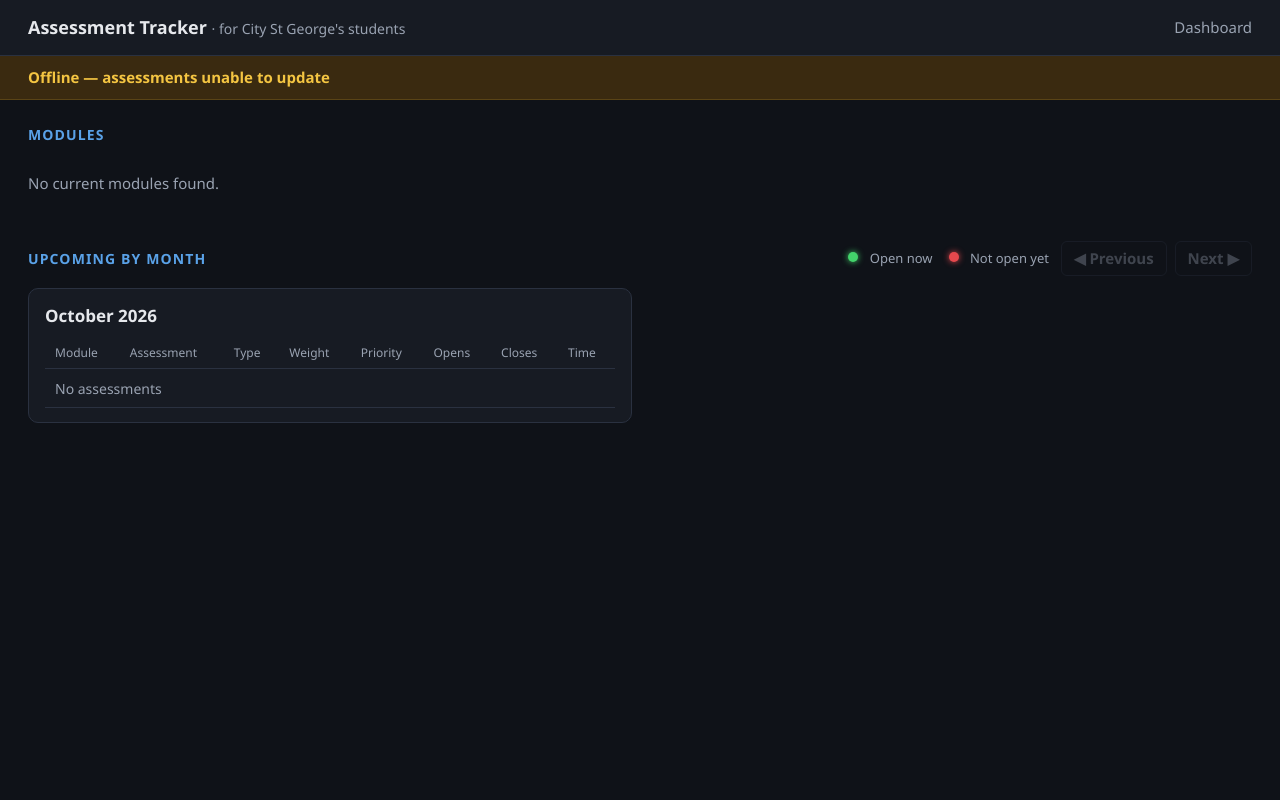
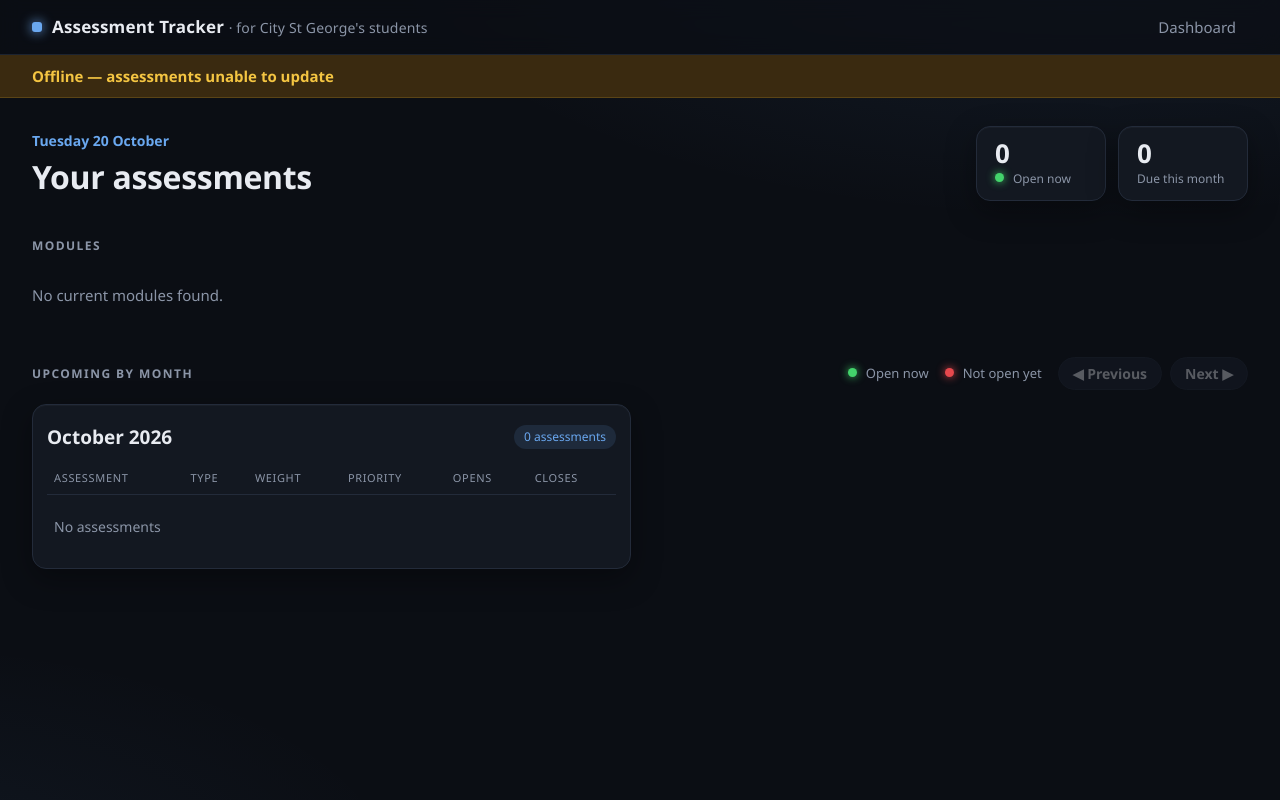
Before and after one commit to deividas-talocka/crunch, a Flask app: page / in a window 1280 px wide. Run offline with Flask 3, Linux system fonts and the light colour scheme.

Commit message:
Visual polish: hero stats, refined dark panels, compact month tables
Co-Authored-By: Claude Opus 5.5 <noreply@anthropic.com>

```diff
--- a/static/style.css
+++ b/static/style.css
@@ -1,118 +1,172 @@
 /* Dark "enhanced Moodle" theme. The accent is a lighter take on Moodle's blue;
    change --accent to restyle headings and links. */
 :root {
-  --bg: #0f1218;
-  --panel: #171b23;
-  --panel-2: #1e232d;
-  --border: #2a3140;
-  --text: #e6e8ec;
-  --muted: #9aa3b2;
-  --accent: #5aa2e8;
+  --bg: #0b0e14;
+  --panel: #131821;
+  --panel-2: #1a2030;
+  --border: #232b3a;
+  --border-soft: #1c2330;
+  --text: #e8ebf1;
+  --muted: #8b95a7;
+  --accent: #6aa8f0;
+  --accent-soft: rgba(106, 168, 240, .12);
   --high: #ef5350;
   --medium: #f4c542;
   --low: #4caf6a;
+  --radius: 14px;
+  --shadow: 0 1px 0 rgba(255, 255, 255, .03) inset, 0 10px 30px rgba(0, 0, 0, .35);
 }
 
 * { box-sizing: border-box; }
 
 body {
   margin: 0;
-  background: var(--bg);
+  min-height: 100vh;
   color: var(--text);
   font: 15px/1.5 "Segoe UI", system-ui, sans-serif;
+  background:
+    radial-gradient(1200px 500px at 85% -10%, rgba(106, 168, 240, .10), transparent 60%),
+    radial-gradient(900px 400px at -10% 110%, rgba(106, 168, 240, .06), transparent 60%),
+    var(--bg);
+  background-attachment: fixed;
 }
 
 a { color: var(--accent); text-decoration: none; }
 a:hover { text-decoration: underline; }
+.muted { color: var(--muted); }
 
+/* Top bar */
 .topbar {
+  position: sticky; top: 0; z-index: 10;
   display: flex; align-items: center; justify-content: space-between;
-  padding: 14px 28px; background: var(--panel); border-bottom: 1px solid var(--border);
+  padding: 14px 32px;
+  background: rgba(11, 14, 20, .75); backdrop-filter: blur(10px);
+  border-bottom: 1px solid var(--border-soft);
 }
-.brand { font-size: 18px; font-weight: 600; color: var(--text); }
+.brand { font-size: 17px; font-weight: 650; color: var(--text); letter-spacing: .01em; }
+.brand::before {
+  content: ""; display: inline-block; width: 10px; height: 10px; margin-right: 10px;
+  border-radius: 3px; background: var(--accent); box-shadow: 0 0 12px var(--accent); vertical-align: 1px;
+}
 .brand-sub { font-size: 14px; font-weight: 400; color: var(--muted); }
 a.brand:hover { text-decoration: none; }
-.topbar nav a { margin-left: 20px; color: var(--muted); }
-.topbar nav a:hover { color: var(--text); }
+.topbar nav a { margin-left: 8px; padding: 6px 12px; border-radius: 999px; color: var(--muted); }
+.topbar nav a:hover { color: var(--text); background: var(--panel-2); text-decoration: none; }
 
 .banner {
-  padding: 10px 28px; background: #3a2a10; color: var(--medium);
+  padding: 10px 32px; background: #3a2a10; color: var(--medium);
   border-bottom: 1px solid #5a4416; font-weight: 600;
 }
 
-main { padding: 24px 28px 48px; }
-section { margin-bottom: 32px; }
-.section-title { font-size: 14px; text-transform: uppercase; letter-spacing: .08em; color: var(--accent); margin: 0 0 12px; }
-.muted { color: var(--muted); }
+main { max-width: 1600px; margin: 0 auto; padding: 28px 32px 56px; }
+section { margin-bottom: 36px; }
+.section-title {
+  font-size: 12px; font-weight: 600; text-transform: uppercase; letter-spacing: .12em;
+  color: var(--muted); margin: 0 0 14px;
+}
+
+/* Hero: date, title and quick stats */
+.hero { display: flex; flex-wrap: wrap; align-items: flex-end; justify-content: space-between; gap: 20px; }
+.hero-date { margin: 0; color: var(--accent); font-weight: 600; font-size: 14px; }
+.hero-title { margin: 2px 0 0; font-size: 32px; font-weight: 650; letter-spacing: -.01em; }
+.stats { display: flex; flex-wrap: wrap; gap: 12px; }
+.stat {
+  display: flex; flex-direction: column; justify-content: center; gap: 2px;
+  min-width: 130px; padding: 12px 18px;
+  background: var(--panel); border: 1px solid var(--border); border-radius: var(--radius); box-shadow: var(--shadow);
+}
+.stat-wide { min-width: 260px; max-width: 380px; }
+.stat-value { font-size: 26px; font-weight: 700; line-height: 1.1; }
+.stat-next { font-weight: 600; white-space: nowrap; overflow: hidden; text-overflow: ellipsis; }
+.stat-label { font-size: 12px; color: var(--muted); }
 
 /* Module summary */
-.modules { display: grid; grid-template-columns: repeat(auto-fill, minmax(220px, 1fr)); gap: 12px; }
+.modules { display: grid; grid-template-columns: repeat(auto-fit, minmax(240px, 1fr)); gap: 14px; }
 .module-card {
-  display: block; padding: 14px 16px; background: var(--panel);
-  border: 1px solid var(--border); border-radius: 10px; color: var(--text);
+  position: relative; display: block; padding: 16px 18px 16px 22px; overflow: hidden;
+  background: linear-gradient(180deg, var(--panel-2), var(--panel));
+  border: 1px solid var(--border); border-radius: var(--radius); box-shadow: var(--shadow);
+  color: var(--text); transition: transform .15s ease, border-color .15s ease;
 }
-a.module-card:hover { border-color: var(--accent); text-decoration: none; }
-.module-code { font-weight: 700; color: var(--accent); }
-.module-title { color: var(--muted); font-size: 13px; margin: 2px 0 10px; }
-.module-left strong { font-size: 22px; margin-right: 4px; }
+.module-card::before { content: ""; position: absolute; inset: 0 auto 0 0; width: 4px; background: var(--accent); opacity: .8; }
+a.module-card:hover { transform: translateY(-2px); border-color: rgba(106, 168, 240, .5); text-decoration: none; }
+.module-code { font-weight: 700; color: var(--accent); letter-spacing: .02em; }
+.module-title { color: var(--muted); font-size: 13px; margin: 2px 0 12px; min-height: 2.6em; }
+.module-left { color: var(--muted); }
+.module-left strong { font-size: 26px; color: var(--text); margin-right: 4px; }
 
 /* Month columns, side by side, paged with the arrow buttons */
-.months-header { display: flex; align-items: center; justify-content: space-between; gap: 12px; margin-bottom: 12px; }
+.months-header { display: flex; flex-wrap: wrap; align-items: center; gap: 16px; margin-bottom: 14px; }
 .months-header .section-title { margin: 0; }
+.legend { display: flex; gap: 16px; font-size: 13px; margin-left: auto; }
 .month-nav { display: flex; gap: 8px; }
-.button.disabled { opacity: .35; cursor: default; }
-.months { display: grid; grid-template-columns: repeat(2, minmax(0, 1fr)); gap: 16px; align-items: stretch; }
+.months { display: grid; grid-template-columns: repeat(2, minmax(0, 1fr)); gap: 18px; align-items: stretch; }
 @media (max-width: 1100px) { .months { grid-template-columns: 1fr; } }
 .month {
-  min-width: 0; overflow-x: auto; background: var(--panel);
-  border: 1px solid var(--border); border-radius: 10px; padding: 14px 16px;
+  min-width: 0; overflow-x: auto; padding: 18px 14px 10px;
+  background: var(--panel); border: 1px solid var(--border); border-radius: var(--radius); box-shadow: var(--shadow);
 }
-tr.filler td { height: 39px; }
-tbody tr.filler:hover { background: transparent; }
-.month h3 { margin: 0 0 10px; font-size: 17px; }
-.empty { margin: 4px 0; }
+.month-head { display: flex; align-items: center; justify-content: space-between; margin-bottom: 10px; }
+.month-head h3 { margin: 0; font-size: 19px; font-weight: 650; }
+.chip { font-size: 12px; padding: 3px 10px; border-radius: 999px; color: var(--accent); background: var(--accent-soft); }
 
 table { border-collapse: collapse; width: 100%; font-size: 14px; }
-th { text-align: left; color: var(--muted); font-weight: 500; font-size: 12px; padding: 6px 10px; border-bottom: 1px solid var(--border); white-space: nowrap; }
-td { padding: 8px 10px; border-bottom: 1px solid var(--border); vertical-align: middle; }
-td:not(:nth-child(2)) { white-space: nowrap; }
+th {
+  text-align: left; color: var(--muted); font-weight: 500; font-size: 11px; text-transform: uppercase; letter-spacing: .06em;
+  padding: 8px 7px; border-bottom: 1px solid var(--border); white-space: nowrap;
+}
+td { padding: 10px 7px; border-bottom: 1px solid var(--border-soft); vertical-align: middle; }
+td:not(.name) { white-space: nowrap; }
+tbody tr:last-child td { border-bottom: 0; }
+tbody tr { transition: background .12s ease; }
 tbody tr:hover { background: var(--panel-2); }
 td.code { color: var(--accent); font-weight: 600; }
+td.name { font-weight: 500; min-width: 170px; }
+.row-code { display: block; font-size: 11px; font-weight: 700; letter-spacing: .04em; color: var(--accent); margin-bottom: 1px; }
+.close-date { display: block; }
+.close-time { display: block; font-size: 12px; color: var(--muted); }
+tr.filler td { height: 63px; }
+tbody tr.filler:hover { background: transparent; }
 
 /* Open / not-yet-open lights */
-.light { display: inline-block; width: 10px; height: 10px; border-radius: 50%; margin-right: 8px; vertical-align: 1px; }
-.light-open { background: #43d36b; box-shadow: 0 0 6px #43d36b; }
-.light-not_open { background: #e5484d; box-shadow: 0 0 6px #e5484d; }
-.legend { display: flex; gap: 16px; font-size: 13px; margin-left: auto; }
+.light { display: inline-block; width: 9px; height: 9px; border-radius: 50%; margin-right: 9px; vertical-align: 1px; }
+.light-open { background: #43d36b; box-shadow: 0 0 8px #43d36b; }
+.light-not_open { background: #e5484d; box-shadow: 0 0 8px #e5484d; }
 
 /* Priority */
-.badge { display: inline-block; padding: 2px 10px; border-radius: 999px; font-size: 12px; font-weight: 700; color: #111; }
+.badge { display: inline-block; padding: 3px 11px; border-radius: 999px; font-size: 12px; font-weight: 700; color: #10131a; }
 .badge-high { background: var(--high); color: #fff; }
 .badge-medium { background: var(--medium); }
 .badge-low { background: var(--low); }
 .needs-weight {
-  display: inline-block; padding: 1px 8px; border-radius: 999px; font-size: 12px; font-weight: 600;
-  color: var(--high); border: 1px solid var(--high); background: transparent; white-space: nowrap;
+  display: inline-block; padding: 2px 9px; border-radius: 999px; font-size: 12px; font-weight: 600;
+  color: #ff7b78; border: 1px solid rgba(239, 83, 80, .6); background: rgba(239, 83, 80, .08); white-space: nowrap;
 }
 
 /* Module view */
-.page-title { margin: 4px 0 4px; font-size: 24px; font-weight: 600; }
-.panel { background: var(--panel); border: 1px solid var(--border); border-radius: 10px; padding: 8px 12px; overflow-x: auto; margin-top: 16px; }
-.section-title.spaced { margin-top: 28px; }
+.page-title { margin: 4px 0 6px; font-size: 28px; font-weight: 650; }
+.panel {
+  background: var(--panel); border: 1px solid var(--border); border-radius: var(--radius); box-shadow: var(--shadow);
+  padding: 10px 14px; overflow-x: auto; margin-top: 16px;
+}
+.section-title.spaced { margin-top: 32px; }
 .panel.optional td { opacity: .75; }
 form.inline { display: inline-flex; gap: 6px; margin: 0; }
 input[type="number"], input[type="text"], input[type="datetime-local"] {
   background: var(--bg); color: var(--text); border: 1px solid var(--border);
-  border-radius: 6px; padding: 4px 8px; font: inherit; color-scheme: dark;
+  border-radius: 8px; padding: 5px 9px; font: inherit; color-scheme: dark;
 }
-input[type="number"] { width: 72px; }
+input:focus { outline: none; border-color: var(--accent); box-shadow: 0 0 0 3px var(--accent-soft); }
+input[type="number"] { width: 76px; }
 button, .button {
-  background: var(--accent); color: #0b1220; border: 0; border-radius: 6px;
-  padding: 5px 12px; font: inherit; font-weight: 600; cursor: pointer; white-space: nowrap;
+  display: inline-block; background: var(--accent); color: #0b1220; border: 1px solid transparent; border-radius: 999px;
+  padding: 5px 14px; font: inherit; font-size: 14px; font-weight: 600; cursor: pointer; white-space: nowrap;
+  transition: filter .12s ease, background .12s ease;
 }
-button.secondary, .button.secondary { background: transparent; color: var(--muted); border: 1px solid var(--border); }
-button:hover, .button:hover { filter: brightness(1.1); text-decoration: none; }
+button.secondary, .button.secondary { background: var(--panel-2); color: var(--text); border-color: var(--border); }
+button:hover, .button:hover { filter: brightness(1.12); text-decoration: none; }
+.button.disabled { opacity: .35; cursor: default; filter: none; }
 
 /* EC / extra-time rows (only shown when the EC button is on) */
 .ec-row td { opacity: .7; }
-.tag-ec { font-size: 11px; padding: 1px 6px; border-radius: 4px; background: var(--panel-2); border: 1px solid var(--border); color: var(--muted); margin-left: 4px; }
+.tag-ec { font-size: 11px; padding: 1px 7px; border-radius: 6px; background: var(--panel-2); border: 1px solid var(--border); color: var(--muted); margin-left: 6px; }
--- a/templates/dashboard.html
+++ b/templates/dashboard.html
@@ -1,12 +1,35 @@
 {% extends "base.html" %}
 {% block content %}
+<section class="hero">
+  <div>
+    <p class="hero-date">{{ view.stats.today }}</p>
+    <h1 class="hero-title">Your assessments</h1>
+  </div>
+  <div class="stats">
+    <div class="stat">
+      <span class="stat-value">{{ view.stats.open_now }}</span>
+      <span class="stat-label"><span class="light light-open"></span>Open now</span>
+    </div>
+    <div class="stat">
+      <span class="stat-value">{{ view.stats.this_month }}</span>
+      <span class="stat-label">Due this month</span>
+    </div>
+    {% if view.stats.next %}
+    <div class="stat stat-wide">
+      <span class="stat-next">{{ view.stats.next.module_code }} · {{ view.stats.next.name }}</span>
+      <span class="stat-label">Next deadline · {{ view.stats.next.close_str }} {{ view.stats.next.time_str }}</span>
+    </div>
+    {% endif %}
+  </div>
+</section>
+
 <section>
   <h2 class="section-title">Modules</h2>
   <div class="modules">
     {% for m in view.modules %}
     <a class="module-card" href="{{ url_for('module', course_id=m.id) }}">
       <div class="module-code">{{ m.code }}</div>
-      <div class="module-title">{{ m.title }}</div>
+      <div class="module-title">{{ m.title[m.code|length:] }}</div>
       <div class="module-left"><strong>{{ m.left }}</strong> left</div>
     </a>
     {% else %}
@@ -19,8 +42,8 @@
   <div class="months-header">
     <h2 class="section-title">Upcoming by month</h2>
     <div class="legend muted">
-      <span><span class="light light-open"></span> Open now</span>
-      <span><span class="light light-not_open"></span> Not open yet</span>
+      <span><span class="light light-open"></span>Open now</span>
+      <span><span class="light light-not_open"></span>Not open yet</span>
     </div>
     <div class="month-nav">
       {% set ec = '&ec=1' if show_ec else '' %}
@@ -33,30 +56,34 @@
   <div class="months">
     {% for month in months %}
     <div class="month">
-      <h3>{{ month.label }}</h3>
+      <div class="month-head">
+        <h3>{{ month.label }}</h3>
+        <span class="chip">{{ month.rows|length }} {{ 'assessment' if month.rows|length == 1 else 'assessments' }}</span>
+      </div>
       <table>
         <thead>
-          <tr><th>Module</th><th>Assessment</th><th>Type</th><th>Weight</th><th>Priority</th><th>Opens</th><th>Closes</th><th>Time</th></tr>
+          <tr><th>Assessment</th><th>Type</th><th>Weight</th><th>Priority</th><th>Opens</th><th>Closes</th></tr>
         </thead>
         <tbody>
           {% for r in month.rows %}
           <tr class="{{ 'ec-row' if r.ec }}">
-            <td class="code">{{ r.module_code }}</td>
-            <td><span class="light light-{{ r.status }}" title="{{ 'Open now' if r.status == 'open' else 'Not open yet' }}"></span>{{ r.name }}{% if r.ec %} <span class="tag-ec">EC / Extra time</span>{% endif %}</td>
-            <td>{{ r.type }}</td>
+            <td class="name">
+              <span class="row-code">{{ r.module_code }}</span>
+              <span class="light light-{{ r.status }}" title="{{ 'Open now' if r.status == 'open' else 'Not open yet' }}"></span>{{ r.name }}{% if r.ec %} <span class="tag-ec">EC / Extra time</span>{% endif %}
+            </td>
+            <td class="muted">{{ r.type }}</td>
             <td>{{ (r.weight|string + '%') if r.weight is not none else '—' }}</td>
             <td>
               {% if r.priority %}<span class="badge badge-{{ r.priority }}">{{ r.priority|capitalize }}</span>
               {% else %}<span class="needs-weight">⚠ Needs weight</span>{% endif %}
             </td>
-            <td>{{ r.open_str }}</td>
-            <td>{{ r.close_str }}</td>
-            <td>{{ r.time_str }}</td>
+            <td class="muted">{{ r.open_str }}</td>
+            <td><span class="close-date">{{ r.close_str }}</span><span class="close-time">{{ r.time_str }}</span></td>
           </tr>
           {% endfor %}
           {% for i in range(view.max_rows - month.rows|length) %}
           <tr class="filler">
-            <td colspan="8">{% if loop.first and not month.rows %}<span class="muted">No assessments</span>{% else %}&nbsp;{% endif %}</td>
+            <td colspan="6">{% if loop.first and not month.rows %}<span class="muted">No assessments</span>{% else %}&nbsp;{% endif %}</td>
           </tr>
           {% endfor %}
         </tbody>
```
Also changed, not shown: devpost/prd.md (+1 -0 lines), tracker.py (+9 -0 lines).
